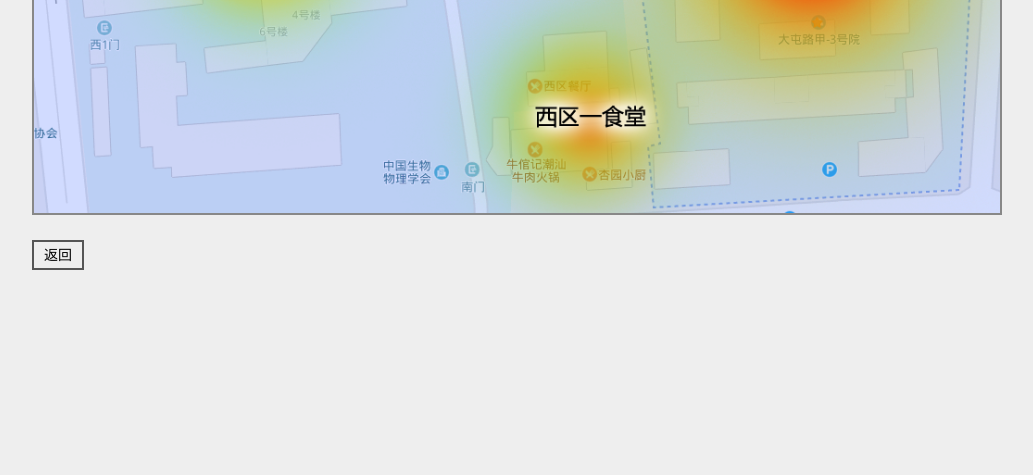
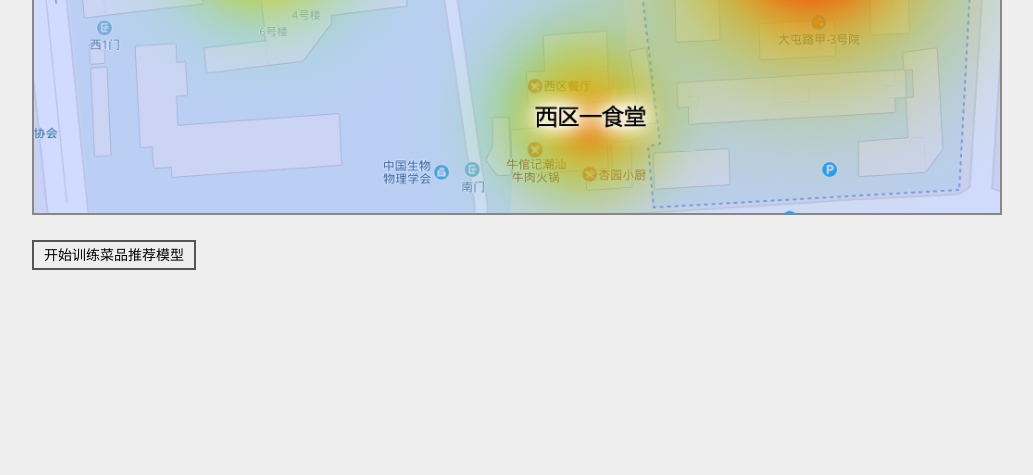
Before and after one commit to dotomato/yuncong, a Flask app: page / in a window 1280 px wide. Shown: the part 2120-2595 px from the top of the page, without its empty margins (123-1156 px from the left). Run offline with Flask 2, Linux system fonts and the light colour scheme; some libraries are stand-ins or nearby versions.

Commit message:
web训练按扭+推荐api

```diff
--- a/ManagementSystem/main.py
+++ b/ManagementSystem/main.py
@@ -164,6 +164,13 @@ def delete_food():
     return redirect('/')
 
 
+@app.route('/start_train', methods=['GET'])
+def start_train():
+
+    flash('训练模型成功')
+
+    return redirect('/')
+
 # *******************  API ******************#
 
 @app.route('/get_info_by_student_id', methods=['GET'])
@@ -260,6 +267,17 @@ def get_cost():
     return s
 
 
+@app.route('/get_recommend', methods=['GET'])
+def get_recommend():
+    student_id = request.args.get('student_id', "")
+
+    data = _getdata()
+    food = random.choice(data['food'])
+
+    return jsonify(food)
+
+
+
 @app.route('/kv_add', methods=['POST'])
 def kv_add():
     payload = request.get_data()
--- a/ManagementSystem/static/css/style.css
+++ b/ManagementSystem/static/css/style.css
@@ -33,7 +33,7 @@ h3 {
     left: 15%;
     width: 70%;
     height: 50px;
-    background: rgba(255, 255, 255, 0.8);
+    background: rgba(255, 255, 255, 1);
     color: #000;
     box-shadow: 4px 4px 26px 0px rgba(0,0,0,0.2);
     border-radius: 4px;
--- a/ManagementSystem/templates/index.html
+++ b/ManagementSystem/templates/index.html
@@ -191,7 +191,11 @@
                 <h2>食堂活跃度分析</h2>
 
                 <img src="/static/img/track1.png" style="width:100%; border:2px solid #888" />
-                <p style="margin-top:30px;"><a href="/" class="a-button">返回</a></p>
+            </div>
+
+
+            <div style="margin-top:30px" class="col-xs-12">
+                <p><a href="/start_train" class="a-button">开始训练菜品推荐模型</a></p>
             </div>
 
         </div>
```
